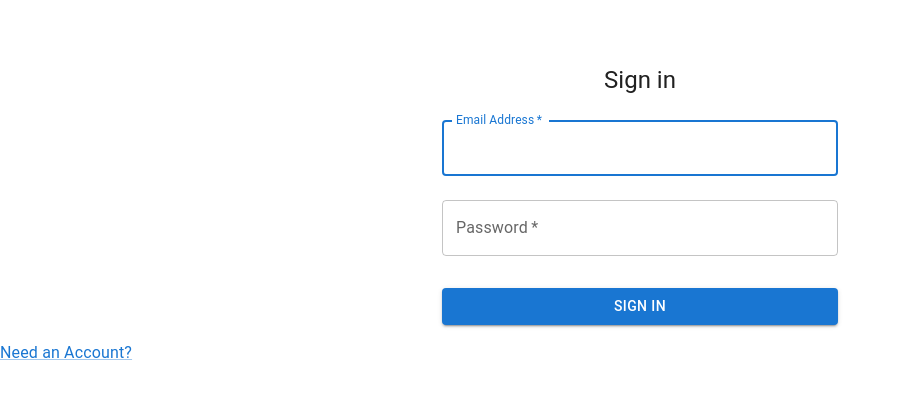
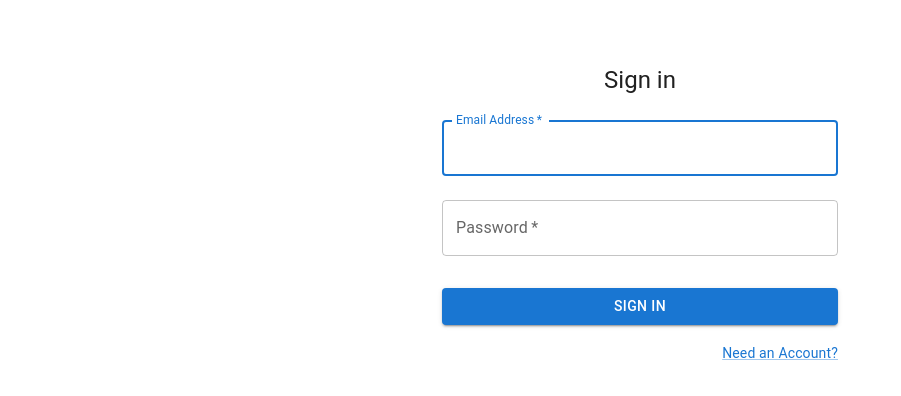
Before and after one commit to tlundstrom/Inventory, a React (Create React App) app in the folder client/: page / in a window 1280 px wide. Shown: the top 396 px of the page, without its empty margins (0-901 px from the left). Built offline with nearby package versions, Linux system fonts and the light colour scheme.

Commit message:
Fixed some forma alignment issues

```diff
--- a/client/src/App.js
+++ b/client/src/App.js
@@ -1,4 +1,3 @@
-// import './App.css';
 import {BrowserRouter, Routes, Route} from 'react-router-dom';
 import LogReg from './views/LogReg';
 import Dashboard from './views/Dashboard';
--- a/client/src/components/login.js
+++ b/client/src/components/login.js
@@ -10,6 +10,7 @@ import { createTheme, ThemeProvider } from '@mui/material/styles';
 import {Link as RouterLink, useNavigate} from 'react-router-dom'
 import {useState} from 'react';
 import axios from 'axios';
+import { Grid } from '@mui/material';
 
 const theme = createTheme();
 
@@ -88,8 +89,13 @@ const Login = (props) => {
                         </Button>
                     </Box>
                 </Box>
+                <Grid container justifyContent={"flex-end"}>
+                    <Grid item>
+                        <Link component={RouterLink} variant="body2" onClick={toggleForm} to="#">Need an Account?</Link>
+                    </Grid>
+                </Grid>
             </Container>
-            <Link component={RouterLink} onClick={toggleForm} to="#">Need an Account?</Link>
+
         </ThemeProvider>
     )
 }
--- a/client/src/components/register.js
+++ b/client/src/components/register.js
@@ -6,6 +6,7 @@ import Link from '@mui/material/Link';
 import Box from '@mui/material/Box';
 import Typography from '@mui/material/Typography';
 import Container from '@mui/material/Container';
+import { Grid } from '@mui/material';
 import { createTheme, ThemeProvider } from '@mui/material/styles';
 import {Link as RouterLink} from 'react-router-dom'
 import { useState } from "react";
@@ -122,8 +123,12 @@ const Register = (props) =>{
                         </Button>
                     </Box>
                 </Box>
+                <Grid container justifyContent={"flex-end"}>
+                    <Grid item>
+                    <Link component={RouterLink} to="/" variant="body2" onClick={toggleForm} >{"Already Have an Account?"}</Link>
+                    </Grid>
+                </Grid>
             </Container>
-            <Link component={RouterLink} to="/" variant="body2" onClick={toggleForm} >{"Already Have an Account?"}</Link>
         </ThemeProvider>
 
     )
--- a/client/src/views/Dashboard.js
+++ b/client/src/views/Dashboard.js
@@ -93,7 +93,6 @@ const Dashboard = (props) =>{
             .catch((err)=>{console.log(err)});
     }
 
-    if(!loggedin){return navigate("/")}
     return (
         <ThemeProvider theme={theme}>
             <Box sx={{display:'flex'}}>
```
